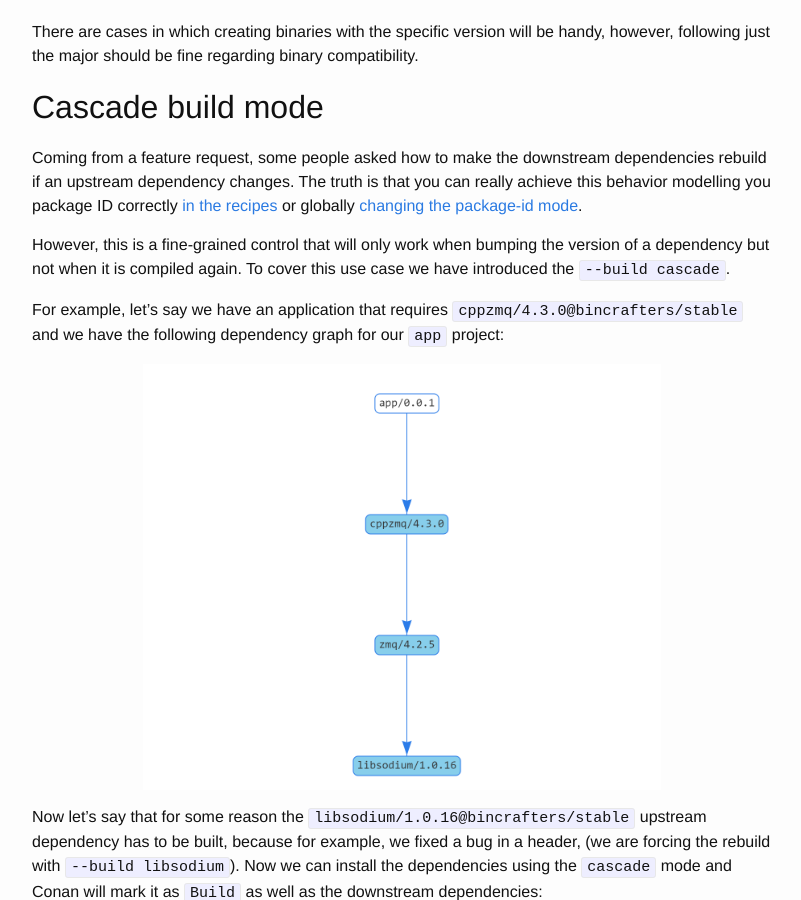
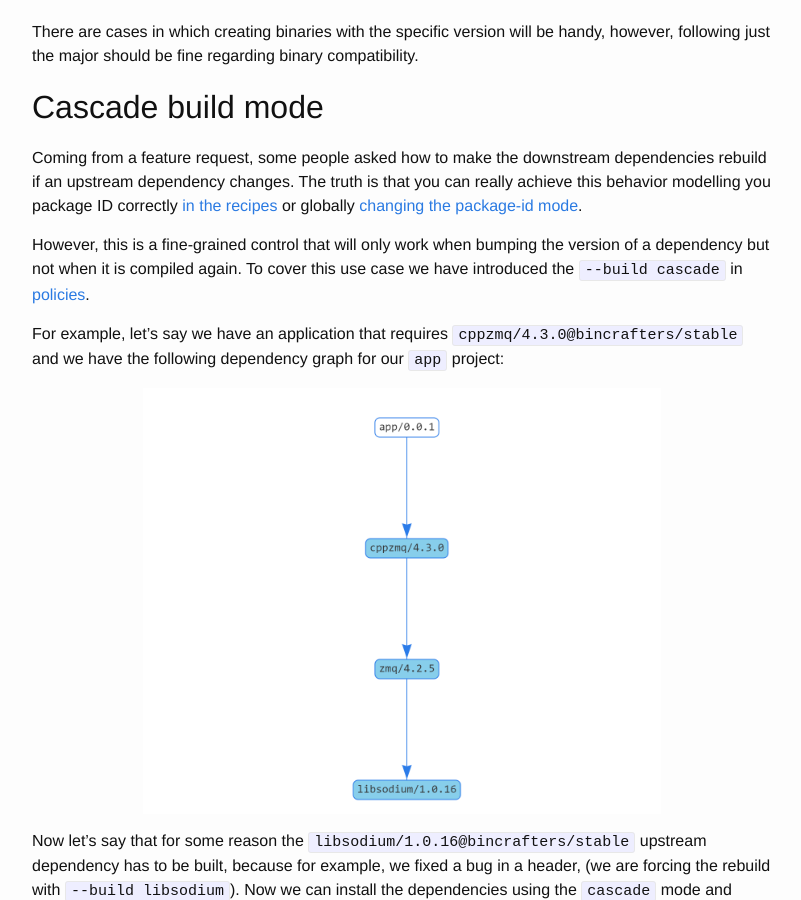
Before and after one commit to conan-io/conan-io.github.io, a Jekyll site: the page built from _posts/2019-06-10-New-conan-release-1-16.markdown, in a window 1280 px wide and 900 px high, scrolled down 569 px. Shown: the whole window, without its empty margins (238-1039 px from the left). Built offline with Jekyll 4.4.1, drawn with Linux system fonts in a browser that asks for light colours; comment, search, counter and statistics services are not loaded.

Commit message:
Update _posts/2019-06-10-New-conan-release-1-16.markdown
Co-Authored-By: Uilian Ries <uilianries@gmail.com>

```diff
--- a/_posts/2019-06-10-New-conan-release-1-16.markdown
+++ b/_posts/2019-06-10-New-conan-release-1-16.markdown
@@ -27,7 +27,7 @@ truth is that you can really achieve this behavior modelling you package ID corr
 [changing the package-id mode](https://docs.conan.io/en/latest/creating_packages/define_abi_compatibility.html#changing-the-default-package-id-mode).
 
 However, this is a fine-grained control that will only work when bumping the version of a dependency but not when it is compiled again. To
-cover this use case we have introduced the ``--build cascade``.
+cover this use case we have introduced the ``--build cascade`` in [policies](https://docs.conan.io/en/latest/mastering/policies.html).
 
 For example, let's say we have an application that requires ``cppzmq/4.3.0@bincrafters/stable`` and we have the following dependency graph
 for our ``app`` project:
```
